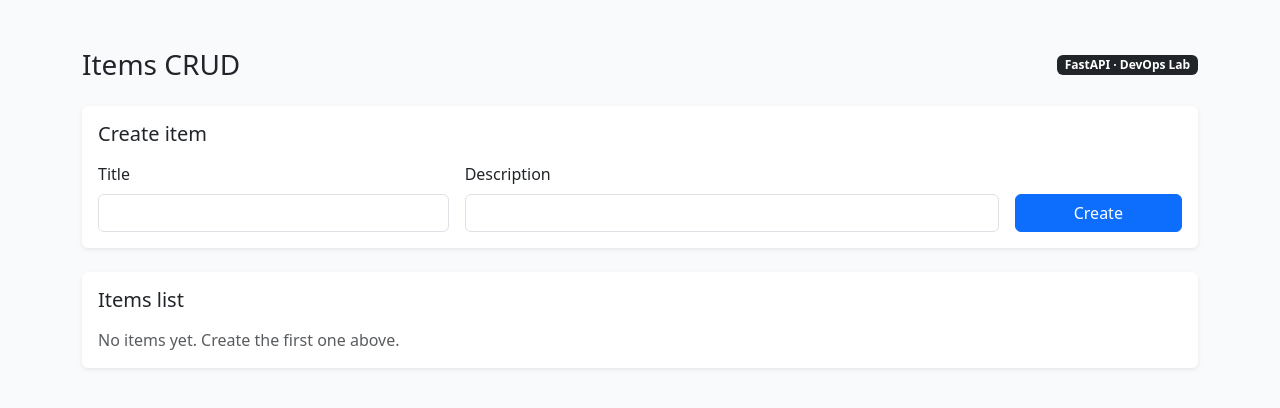
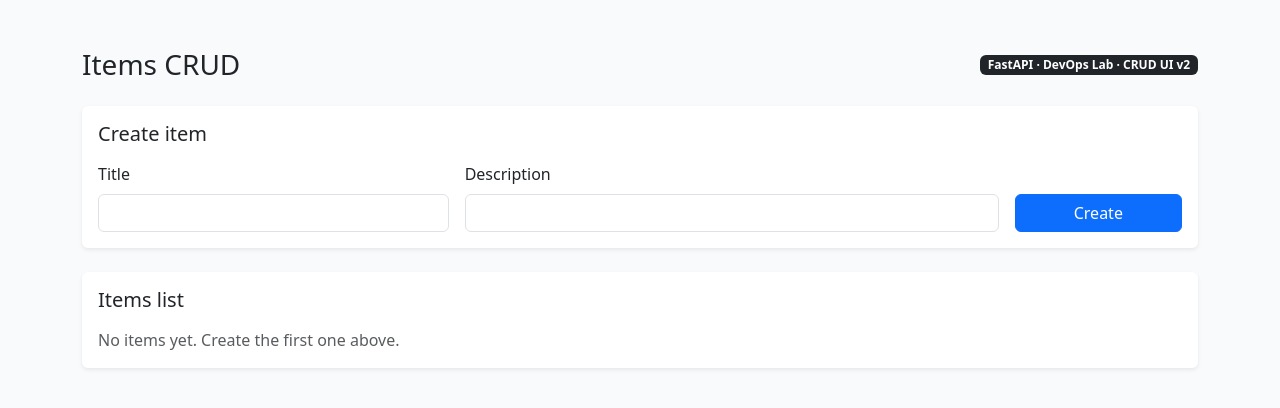
Before and after one commit to flaviopiccolo-boop/devops-lab-app, a FastAPI app: page / in a window 1280 px wide. Shown: the top 408 px of the page. Run offline with FastAPI, Linux system fonts and the light colour scheme; some libraries are stand-ins or nearby versions.

Commit message:
feat(ui): add visible CRUD v2 release marker

```diff
--- a/src/templates/index.html
+++ b/src/templates/index.html
@@ -14,7 +14,7 @@
     <main class="container py-5">
       <div class="d-flex align-items-center justify-content-between mb-4">
         <h1 class="h3 m-0">Items CRUD</h1>
-        <span class="badge text-bg-dark">FastAPI · DevOps Lab</span>
+        <span class="badge text-bg-dark">FastAPI · DevOps Lab · CRUD UI v2</span>
       </div>
 
       <section class="card shadow-sm mb-4">
```
